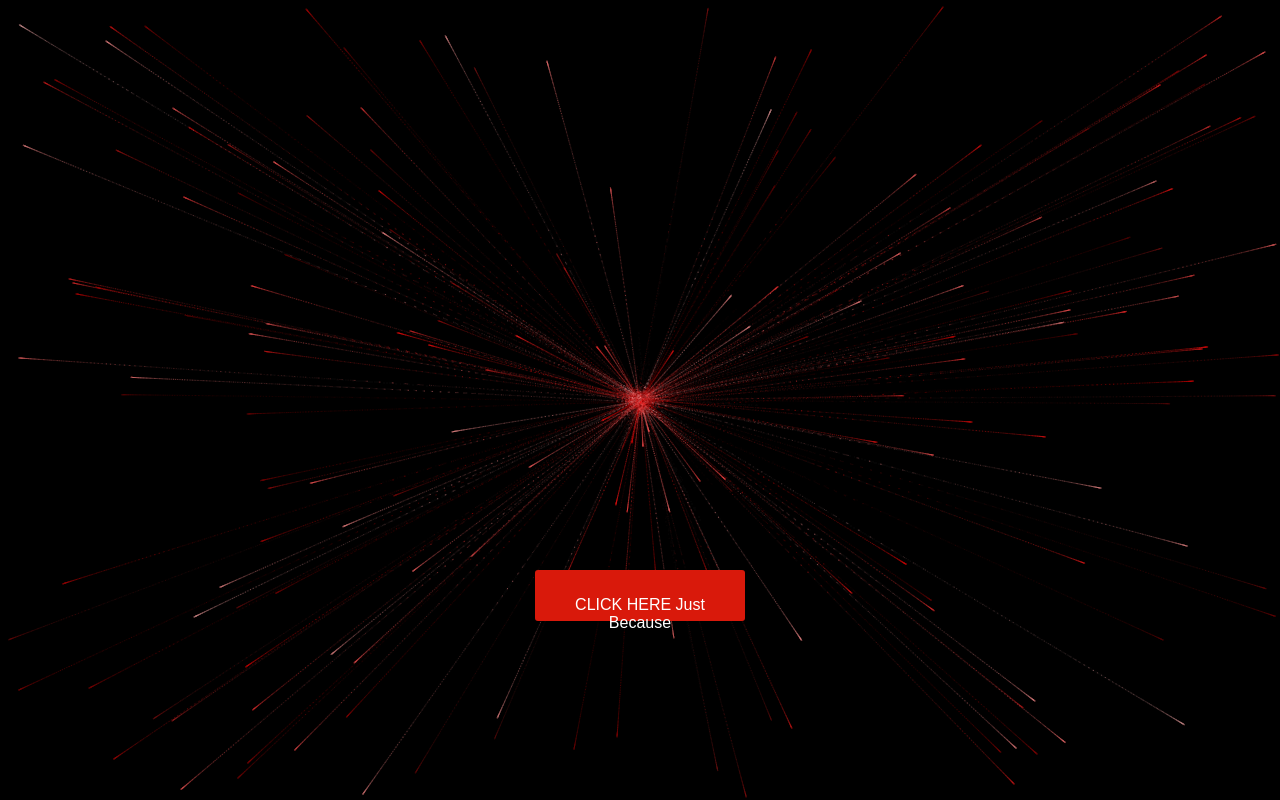
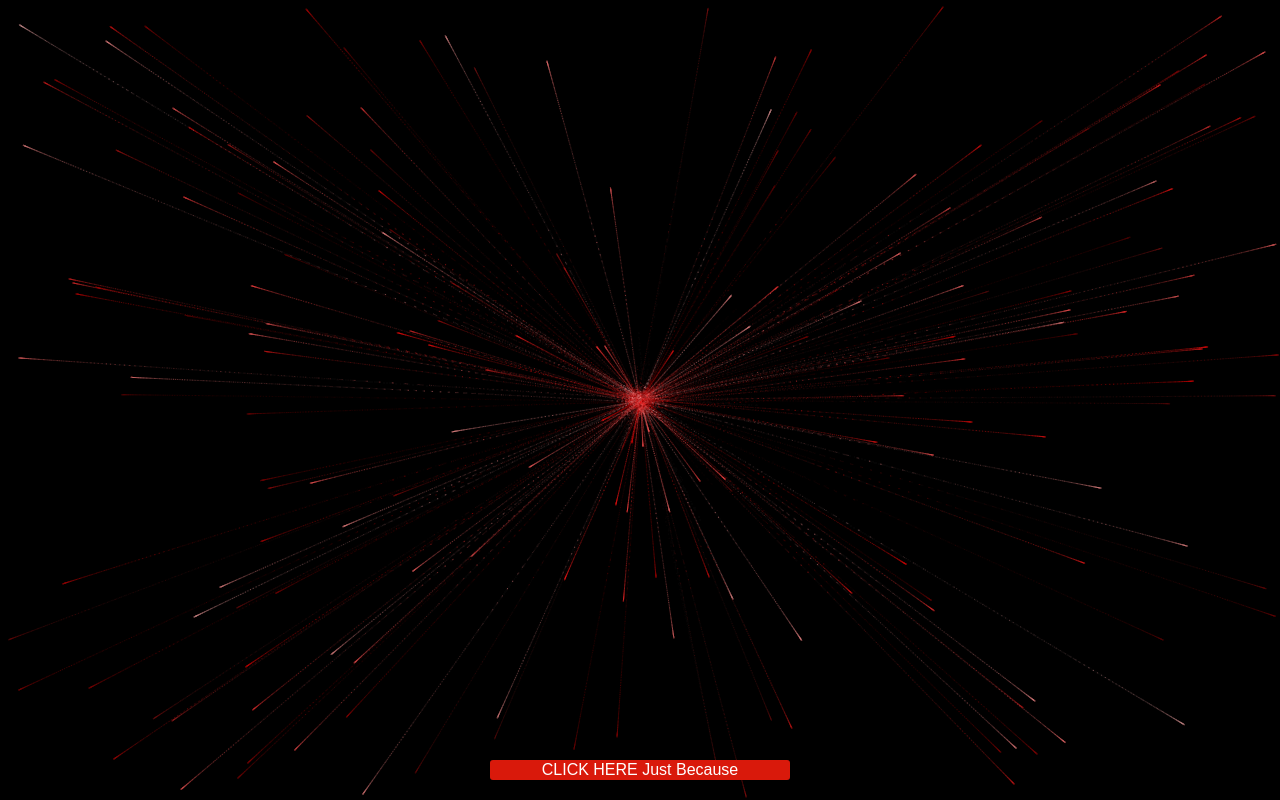
Before and after one commit to imgingerbeer13/just-because, a plain HTML site: page index.html in a window 1280 px wide. Drawn offline with Linux system fonts and the light colour scheme; animation ran at ten frames a second.

Commit message:
Update index.html

```diff
--- a/index.html
+++ b/index.html
@@ -13,12 +13,11 @@
 <button class="btn" onclick="goToFlowerPage()">CLICK HERE Just Because</button>
     <style>
         .btn {
-            position: absolute;
-	    top: 570px;
-            bottom: 570px;
-            right: 535px;
-	    left: 535px;
-            padding: 2%;
+	    position: absolute;
+	    width: 300px;
+	    top: 95%;
+	    left: 50%;
+	    margin-left: -150px;
             background-color: #D9190B;
             color: white;
             border: none;
```
